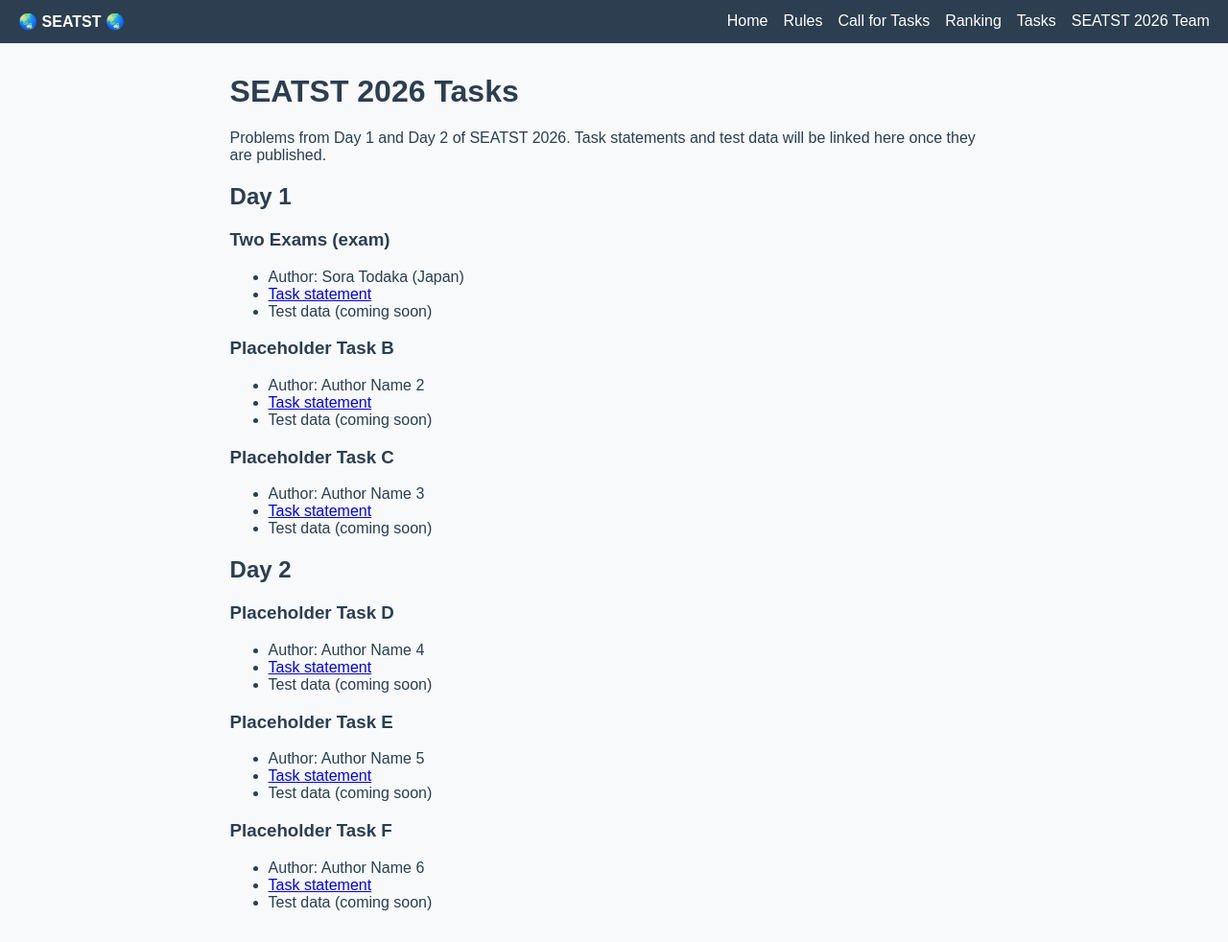
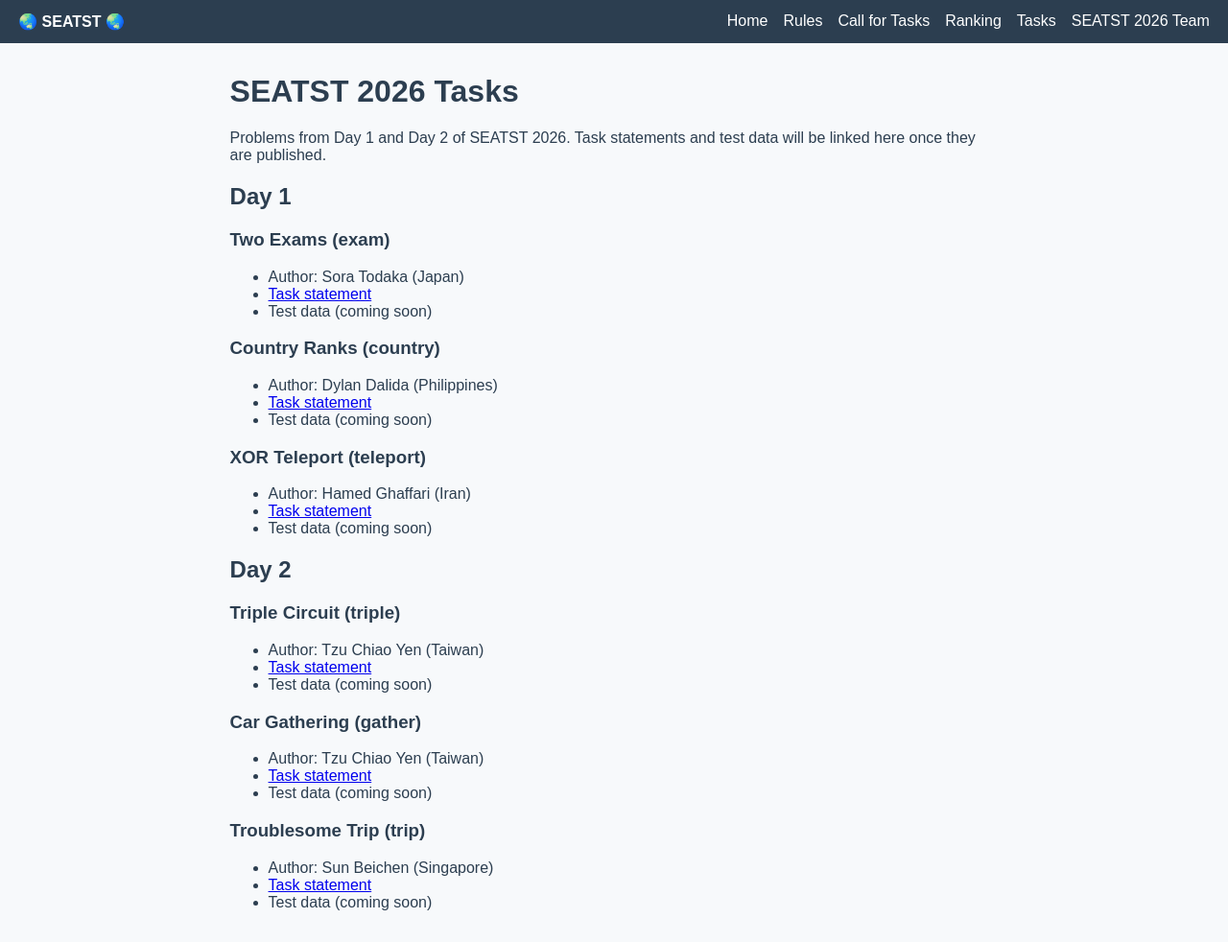
Before and after one commit to seatst/seatst.github.io, a Jekyll site: the page built from tasks.md, in a window 1280 px wide. Shown: the whole page at 96% size. Built offline with Jekyll 4.4.1, drawn with Linux system fonts in a browser that asks for light colours.

Commit message:
add author information

```diff
--- a/tasks.md
+++ b/tasks.md
@@ -13,37 +13,37 @@ Problems from Day 1 and Day 2 of SEATST 2026. Task statements and test data will
 ### Two Exams (exam)
 
 - Author: Sora Todaka (Japan)
-- [Task statement](#)
+- [Task statement](https://tlx.toki.id/problems/seatst-2026/1A)
 - Test data (coming soon)
 
-### Placeholder Task B
+### Country Ranks (country)
 
-- Author: Author Name 2
-- [Task statement](#)
+- Author: Dylan Dalida (Philippines)
+- [Task statement](https://tlx.toki.id/problems/seatst-2026/1B)
 - Test data (coming soon)
 
-### Placeholder Task C
+### XOR Teleport (teleport)
 
-- Author: Author Name 3
-- [Task statement](#)
+- Author: Hamed Ghaffari (Iran)
+- [Task statement](https://tlx.toki.id/problems/seatst-2026/1C)
 - Test data (coming soon)
 
 ## Day 2
 
-### Placeholder Task D
+### Triple Circuit (triple)
 
-- Author: Author Name 4
-- [Task statement](#)
+- Author: Tzu Chiao Yen (Taiwan)
+- [Task statement](https://tlx.toki.id/problems/seatst-2026/2A)
 - Test data (coming soon)
 
-### Placeholder Task E
+### Car Gathering (gather)
 
-- Author: Author Name 5
-- [Task statement](#)
+- Author: Tzu Chiao Yen (Taiwan)
+- [Task statement](https://tlx.toki.id/problems/seatst-2026/2B)
 - Test data (coming soon)
 
-### Placeholder Task F
+### Troublesome Trip (trip)
 
-- Author: Author Name 6
-- [Task statement](#)
+- Author: Sun Beichen (Singapore)
+- [Task statement](https://tlx.toki.id/problems/seatst-2026/2C)
 - Test data (coming soon)
```
